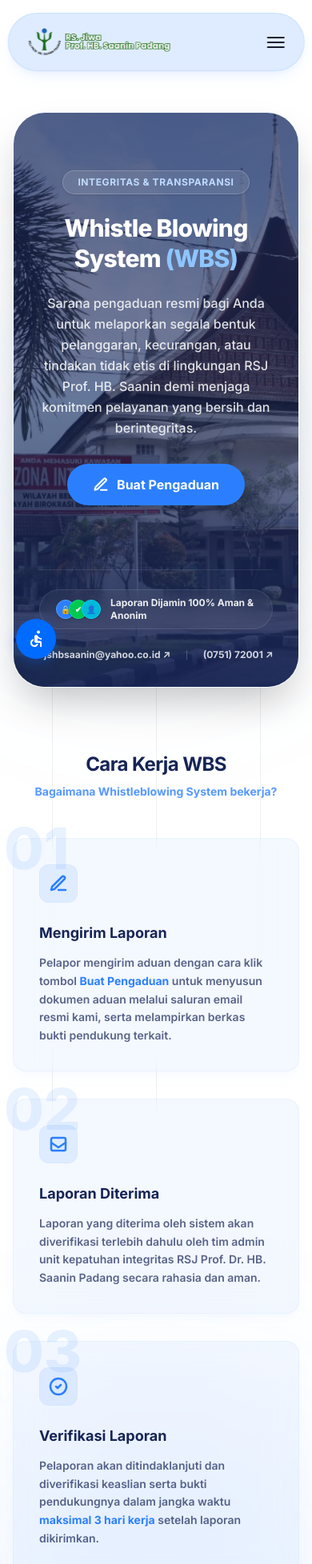
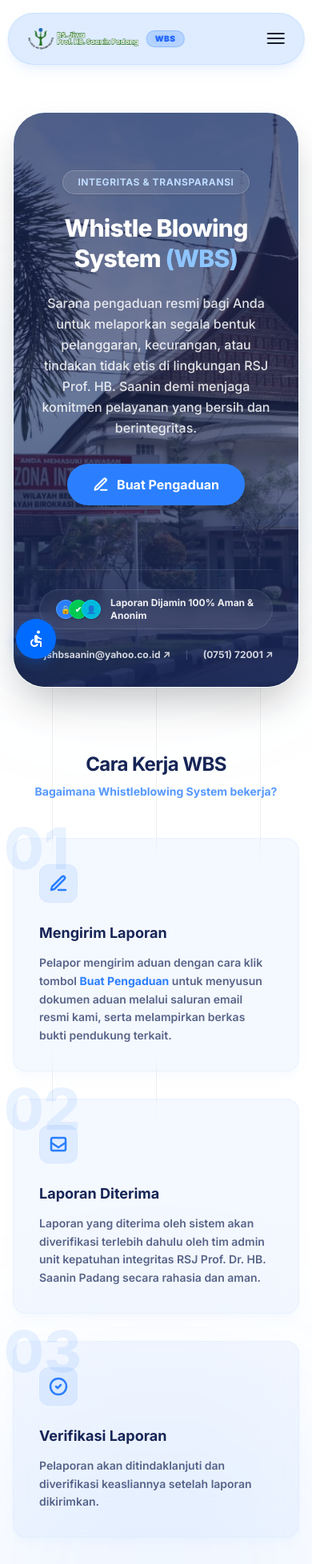
Before and after one commit to bebbyilham/saanin-next-solid, a Next.js app: page /whistle-blowing-system in a window 390 px wide. Shown: the top 1956 px of the page at 80% size. Built offline with nearby package versions, Linux system fonts and the light colour scheme.

Commit message:
refactor: update CTA links and improve header logo responsiveness

```diff
--- a/components/CTA/index.tsx
+++ b/components/CTA/index.tsx
@@ -9,7 +9,6 @@
 const quickLinks = [
   { title: "Berita", path: "/kategori/berita-utama" },
   { title: "PPID", path: "/ppid" },
-  { title: "Perpustakaan", path: "/perpustakaan/laporan-kinerja-instansi-pemerintah" },
   { title: "Jadwal Dokter", path: "/jadwal-dokter" },
   { title: "Info Tempat Tidur", path: "/info-tempat-tidur" },
 ];
--- a/components/Header/index.tsx
+++ b/components/Header/index.tsx
@@ -132,22 +132,38 @@
       }}
     >
       <div className="relative w-full items-center justify-between xl:flex">
-        <div className="flex w-full items-center justify-between xl:w-1/4">
-          <a href="/">
+        <div className="flex w-full items-center justify-between xl:w-auto shrink-0">
+          <a
+            href={isWbsPage ? "/whistle-blowing-system" : "/"}
+            className="flex items-center gap-2 md:gap-3"
+          >
+            <div className="relative">
               <Image
                 src="/images/logo/logosbhbss.png"
                 alt="logo"
                 width={219.03}
                 height={60}
-              className="hidden w-full max-w-[180px] md:max-w-[219px] dark:block"
+                className="hidden w-full max-w-[140px] sm:max-w-[180px] md:max-w-[219px] dark:block"
               />
               <Image
                 src="/images/logo/logosbhbss.png"
                 alt="logo"
                 width={219.03}
                 height={60}
-              className="w-full max-w-[180px] md:max-w-[219px] dark:hidden"
+                className="w-full max-w-[140px] sm:max-w-[180px] md:max-w-[219px] dark:hidden"
               />
+            </div>
+            {isWbsPage && (
+              <span
+                className="inline-flex items-center rounded-full bg-blue-500/15 border border-blue-500/30 dark:border-blue-400/40 px-2.5 py-0.5 sm:px-3 sm:py-1 text-[10px] sm:text-xs font-black tracking-wider text-blue-600 dark:text-blue-300 uppercase shadow-sm shadow-blue-500/5 select-none"
+                style={{
+                  backdropFilter: "blur(8px)",
+                  WebkitBackdropFilter: "blur(8px)",
+                }}
+              >
+                WBS
+              </span>
+            )}
           </a>
 
           {/* <!-- Hamburger Toggle BTN --> */}
@@ -193,7 +209,7 @@
 
         {/* Nav Menu Start   */}
         <div
-          className={`invisible h-0 w-full items-center justify-between xl:visible xl:flex xl:h-auto xl:w-full ${
+          className={`invisible h-0 w-full items-center justify-between xl:visible xl:flex xl:h-auto xl:w-full xl:pl-16 ${
             navigationOpen &&
             "navbar visible! mt-4 h-auto max-h-[400px] border-none bg-transparent p-4 xl:h-auto xl:border-none xl:bg-transparent xl:p-0 xl:shadow-none xl:dark:bg-transparent"
           }`}
@@ -269,10 +285,11 @@
           <div className="mt-7 flex items-center gap-6 xl:mt-0">
             <ThemeToggler />
             <Link
-              href="https://rsjhbsaanin.com/"
+              href={isWbsPage ? "#wbs-lokasi" : "https://rsjhbsaanin.com/"}
+              onClick={() => setNavigationOpen(false)}
               className="bg-primary text-regular hover:bg-primaryho flex items-center justify-center rounded-full px-7.5 py-2.5 text-white duration-300 ease-in-out"
             >
-              Daftar Online
+              {isWbsPage ? "Kontak" : "Daftar Online"}
             </Link>
           </div>
         </div>
--- a/components/Hero/index.tsx
+++ b/components/Hero/index.tsx
@@ -44,7 +44,7 @@
         <div className="max-w-c-1390 mx-auto px-4 md:px-8 2xl:px-0">
           <div className="animate_right">
             {isLoading ? (
-              <div className="flex aspect-[139/50] w-full items-center justify-center rounded-2xl bg-gray-100 dark:bg-strokedark">
+              <div className="flex aspect-[1920/900] w-full items-center justify-center rounded-2xl bg-gray-100 dark:bg-strokedark">
                 <div className="h-10 w-10 animate-spin rounded-full border-4 border-solid border-primary border-t-transparent"></div>
               </div>
             ) : sliders.length > 0 ? (
@@ -59,27 +59,29 @@
               >
                 {sliders.map((slider, index) => (
                   <SwiperSlide key={index}>
+                    <div className="relative w-full aspect-[1920/900] overflow-hidden rounded-2xl">
                       <Image
-                      src={`https://api-web.sumbarprov.go.id${slider.gambar}`}
+                        src={`https://api-web.sumbarprov.go.id${slider.gambar ? encodeURI(slider.gambar) : ""}`}
                         alt={`Slider ${index + 1}`}
-                      width={1390}
-                      height={500}
+                        fill
                         priority={index === 0}
-                      className="h-auto w-full rounded-2xl object-cover object-center"
+                        className="object-cover object-center rounded-2xl"
                         unoptimized
                       />
+                    </div>
                   </SwiperSlide>
                 ))}
               </Swiper>
             ) : (
+              <div className="relative w-full aspect-[1920/900] overflow-hidden rounded-2xl">
                 <Image
                   src="/images/hero/h1_hero.png"
                   alt="Rumah Sakit Jiwa Prof. HB Saanin"
-                width={1390}
-                height={500}
+                  fill
                   priority
-                className="h-auto w-full rounded-2xl object-cover object-center"
+                  className="object-cover object-center rounded-2xl"
                 />
+              </div>
             )}
           </div>
         </div>
--- a/components/WBS/index.tsx
+++ b/components/WBS/index.tsx
@@ -7,13 +7,15 @@
   const [isFaqOpen, setIsFaqOpen] = useState(true);
 
   const handleContactClick = () => {
-    window.location.href =
-      "mailto:rjshbsaanin@yahoo.co.id?subject=Pengaduan%20WBS%20-%20RSJ%20Prof%20Dr%20HB%20Saanin";
+    window.location.href = "https://forms.gle/MM8xYLM6JEbcwuyd7";
   };
 
   return (
     <>
-      <section id="wbs-hero" className="relative pt-35 pb-20 lg:pt-40 lg:pb-25 xl:pt-45 xl:pb-30 overflow-hidden">
+      <section
+        id="wbs-hero"
+        className="relative overflow-hidden pt-35 pb-20 lg:pt-40 lg:pb-25 xl:pt-45 xl:pb-30"
+      >
         {/* Background Decorative Glow Circles */}
         <div className="absolute top-[10%] left-[-15%] -z-10 h-[450px] w-[450px] rounded-full bg-blue-400/8 blur-[120px] dark:bg-blue-600/5" />
         <div className="absolute top-[50%] right-[-15%] -z-10 h-[500px] w-[500px] rounded-full bg-blue-500/8 blur-[130px] dark:bg-blue-500/5" />
@@ -233,11 +235,7 @@
                   Verifikasi Laporan
                 </h3>
                 <p className="text-sm leading-relaxed font-semibold text-blue-950/70 dark:text-blue-100/70">
-                  Pelaporan akan ditindaklanjuti dan diverifikasi keaslian serta
-                  bukti pendukungnya dalam jangka waktu{" "}
-                  <span className="font-bold text-blue-500 dark:text-blue-400">
-                    maksimal 3 hari kerja
-                  </span>{" "}
+                  Pelaporan akan ditindaklanjuti dan diverifikasi keasliannya
                   setelah laporan dikirimkan.
                 </p>
               </div>
```
Lines whose indentation alone changed are shown as unchanged.
